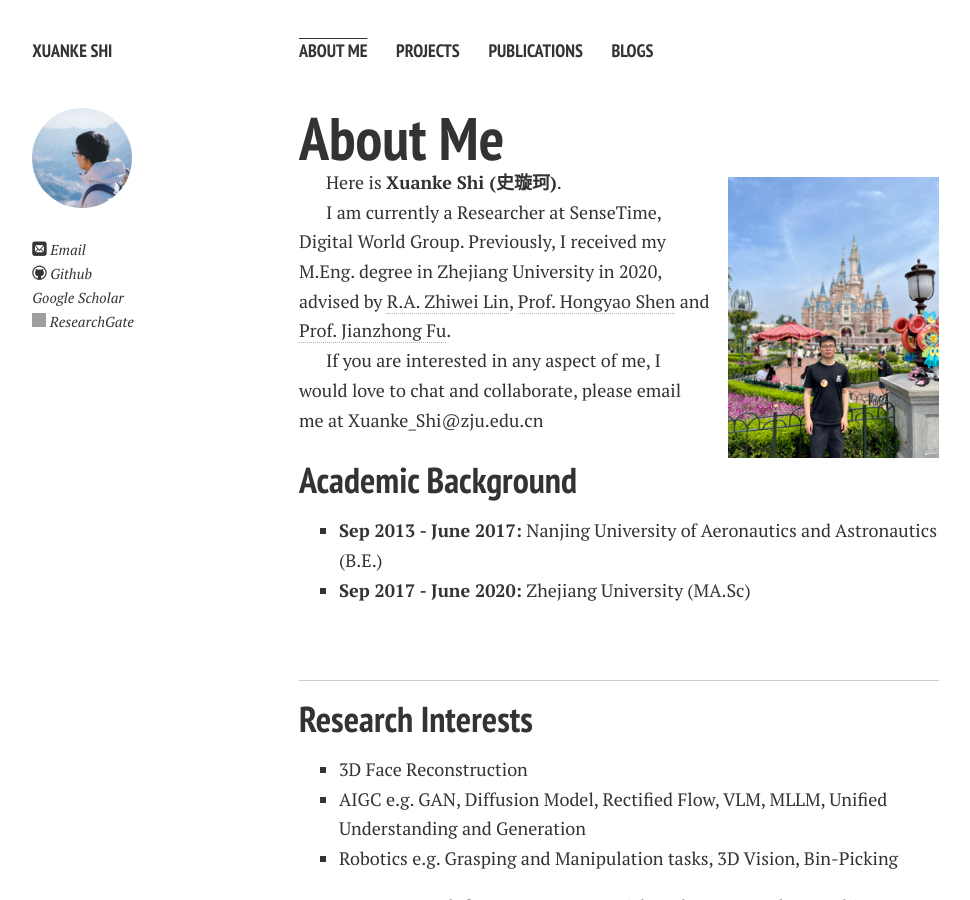
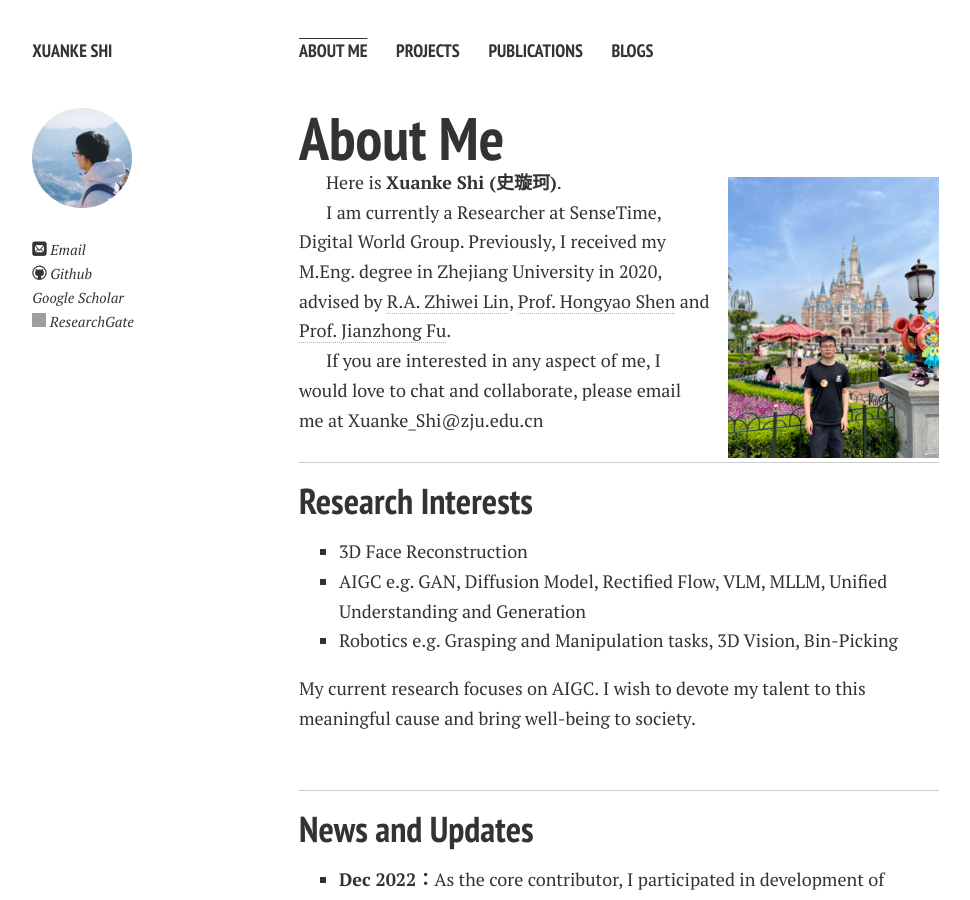
Before and after one commit to XuankeShi/XuankeShi.github.io, a Jekyll site: the page built from index.md, in a window 1280 px wide and 900 px high. Shown: the whole window, without its empty margins (21-991 px from the left). Built offline with Jekyll 4.4.1, drawn with Linux system fonts in a browser that asks for light colours; nearby versions of some CDN libraries; comment, search, counter and statistics services are not loaded; a style sheet for code colours, icons or effects is not loaded; our own code applies the rules of GitHub Pages for plain Markdown files; grey boxes are pictures that could not be loaded.

Commit message:
Comment out Academic Background section
Commented out the 'Academic Background' section in index.md.

```diff
--- a/index.md
+++ b/index.md
@@ -13,13 +13,12 @@ I am currently a Researcher at SenseTime, Digital World Group. Previously, I rec
 
 If you are interested in any aspect of me, I would love to chat and collaborate, please email me at Xuanke_Shi@zju.edu.cn
 
-## Academic Background
+<!--## Academic Background
 
 - **Sep 2013 - June 2017:** Nanjing University of Aeronautics and Astronautics (B.E.)
 - **Sep 2017 - June 2020:** Zhejiang University (MA.Sc)
-
 <br>
-
+-->
 ---
 
 ## Research Interests
```
